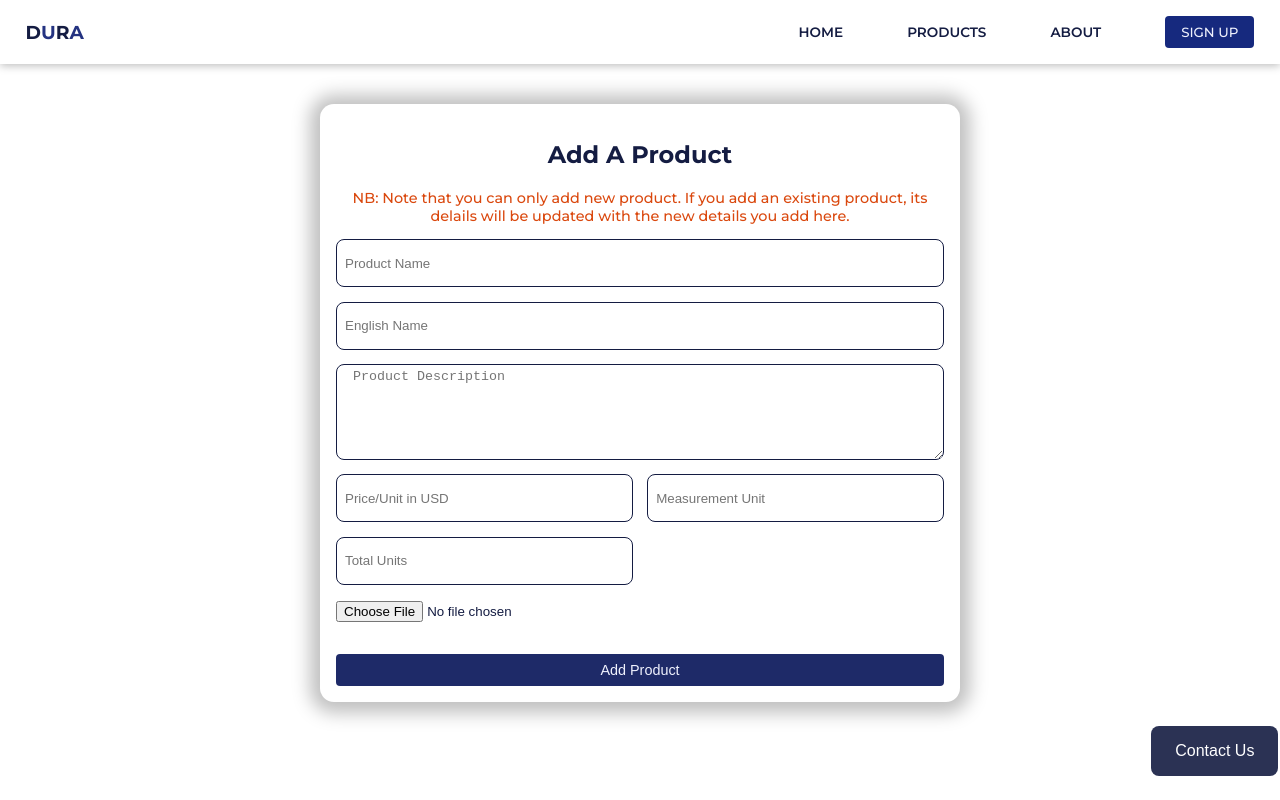
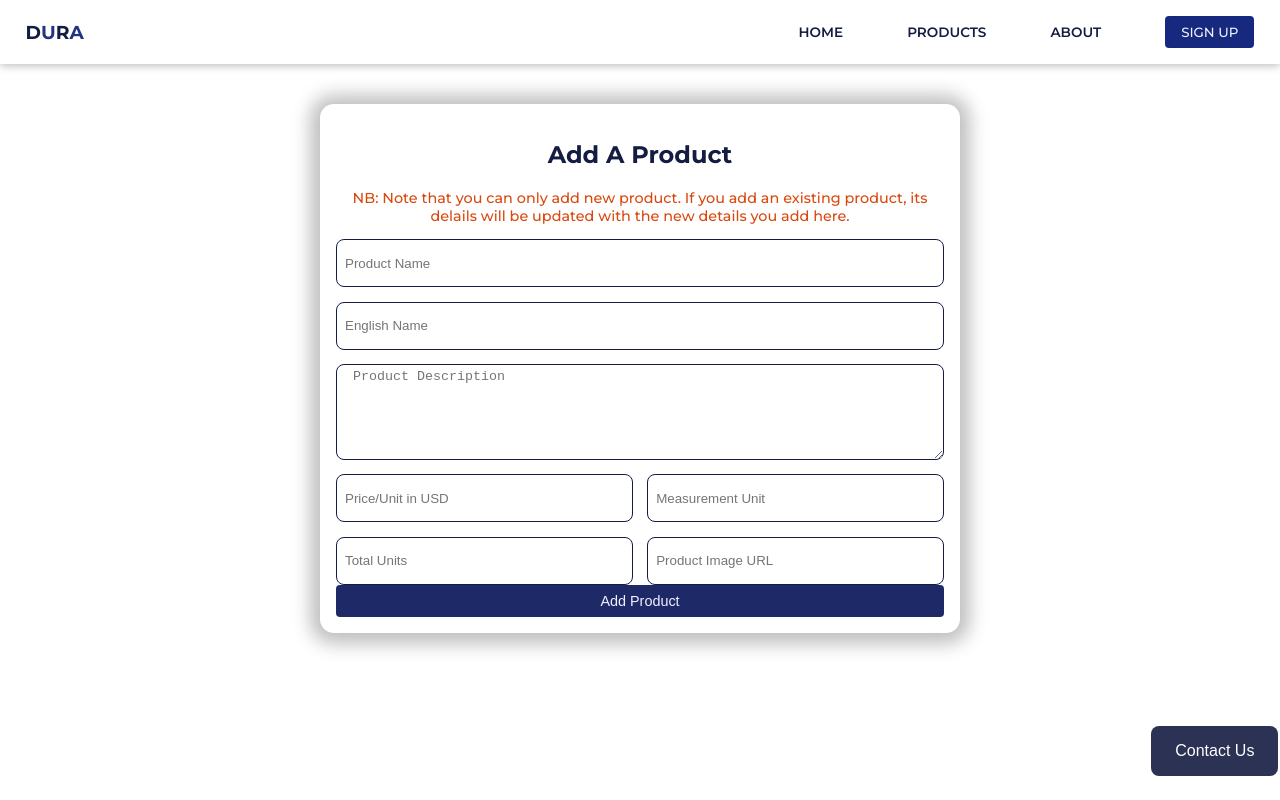
Before and after one commit to Amen-Musingarimi/dura-frontend, a React (Create React App) app: page /admin in a window 1280 px wide. Shown: the top 800 px of the page. Built offline with nearby package versions, Linux system fonts and the light colour scheme.

Commit message:
Fix reload errors

```diff
--- a/src/components/Admin/AddProduct.js
+++ b/src/components/Admin/AddProduct.js
@@ -14,13 +14,7 @@ const AddProduct = () => {
   const [price, setPrice] = useState(null);
   const [measurementUnit, setMeasurementUnit] = useState('');
   const [totalUnits, setTotalUnits] = useState(null);
-  const [image, setImage] = useState(null);
-
-  const handleFileChange = (e) => {
-    if (e.target.files.length > 0) {
-      setImage(e.target.files[0]);
-    }
-  };
+  const [image, setImage] = useState('');
 
   const handleSubmit = (e) => {
     e.preventDefault();
@@ -105,21 +99,15 @@ const AddProduct = () => {
             value={totalUnits}
             required
           />
-        </div>
-        <div className={classes.imageContainer}>
           <input
-            type="file"
-            className={classes.imageInput}
-            onChange={handleFileChange}
+            type="text"
+            className={`${classes.input} ${classes.numberInput}`}
+            placeholder="Product Image URL"
+            onChange={(e) => setImage(e.target.value)}
+            value={image}
+            name="image"
             required
           />
-          {image && (
-            <img
-              src={URL.createObjectURL(image)}
-              alt="Preview"
-              style={{ maxWidth: '200px', marginTop: '10px' }}
-            />
-          )}
         </div>
         <button type="submit" className={classes.addProductBtn}>
           Add Product
--- a/src/components/Products/ProductDetails/ProductDetails.js
+++ b/src/components/Products/ProductDetails/ProductDetails.js
@@ -1,4 +1,4 @@
-import React, { useEffect } from 'react';
+import React, { useEffect, useState } from 'react';
 import { useDispatch, useSelector } from 'react-redux';
 import { useParams } from 'react-router-dom';
 import { addItemAsync } from '../../../redux/cartSlice';
@@ -18,11 +18,17 @@ const ProductDetails = () => {
   const { products, status } = useSelector((state) => state.product);
   const foundProduct = findProductById(products, parseInt(id));
 
+  const [isLoading, setIsLoading] = useState(!foundProduct);
+
   useEffect(() => {
-    if (status === 'idle') {
-      dispatch(getProductsAsync());
+    dispatch(getProductsAsync());
+  }, [status, dispatch]);
+
+  useEffect(() => {
+    if (foundProduct) {
+      setIsLoading(false);
     }
-  }, [status, dispatch]);
+  }, [foundProduct]);
 
   const addToCartHandler = (quantity) => {
     dispatch(
@@ -33,16 +39,24 @@ const ProductDetails = () => {
     );
   };
 
-  const availabilityText =
-    foundProduct.total_units > 1 ? 'In Stock' : 'Out Of Stock';
-
-  if (!foundProduct) {
+  if (isLoading) {
     return (
       <div className={classes.loadingText}>
         <p>Loading...</p>
       </div>
     );
   }
+
+  if (!foundProduct) {
+    return (
+      <div className={classes.errorText}>
+        <p>Product not found.</p>
+      </div>
+    );
+  }
+
+  const availabilityText =
+    foundProduct.total_units > 1 ? 'In Stock' : 'Out Of Stock';
 
   return (
     <Card>
--- a/src/redux/productsSlice.js
+++ b/src/redux/productsSlice.js
@@ -21,7 +21,7 @@ export const addProductAsync = createAsyncThunk(
       formData.append('product[price]', newProduct.price);
       formData.append('product[measurement_unit]', newProduct.measurementUnit);
       formData.append('product[total_units]', newProduct.totalUnits);
-      formData.append('product[image]', newProduct.image);
+      formData.append('product[image_url]', newProduct.image);
 
       const response = await fetch('http://localhost:3000/products', {
         method: 'POST',
@@ -32,6 +32,7 @@ export const addProductAsync = createAsyncThunk(
       });
 
       const data = await response.json();
+      console.log(data);
       return data;
     } catch (error) {
       return thunkAPI.rejectWithValue(error.response.data);
```
